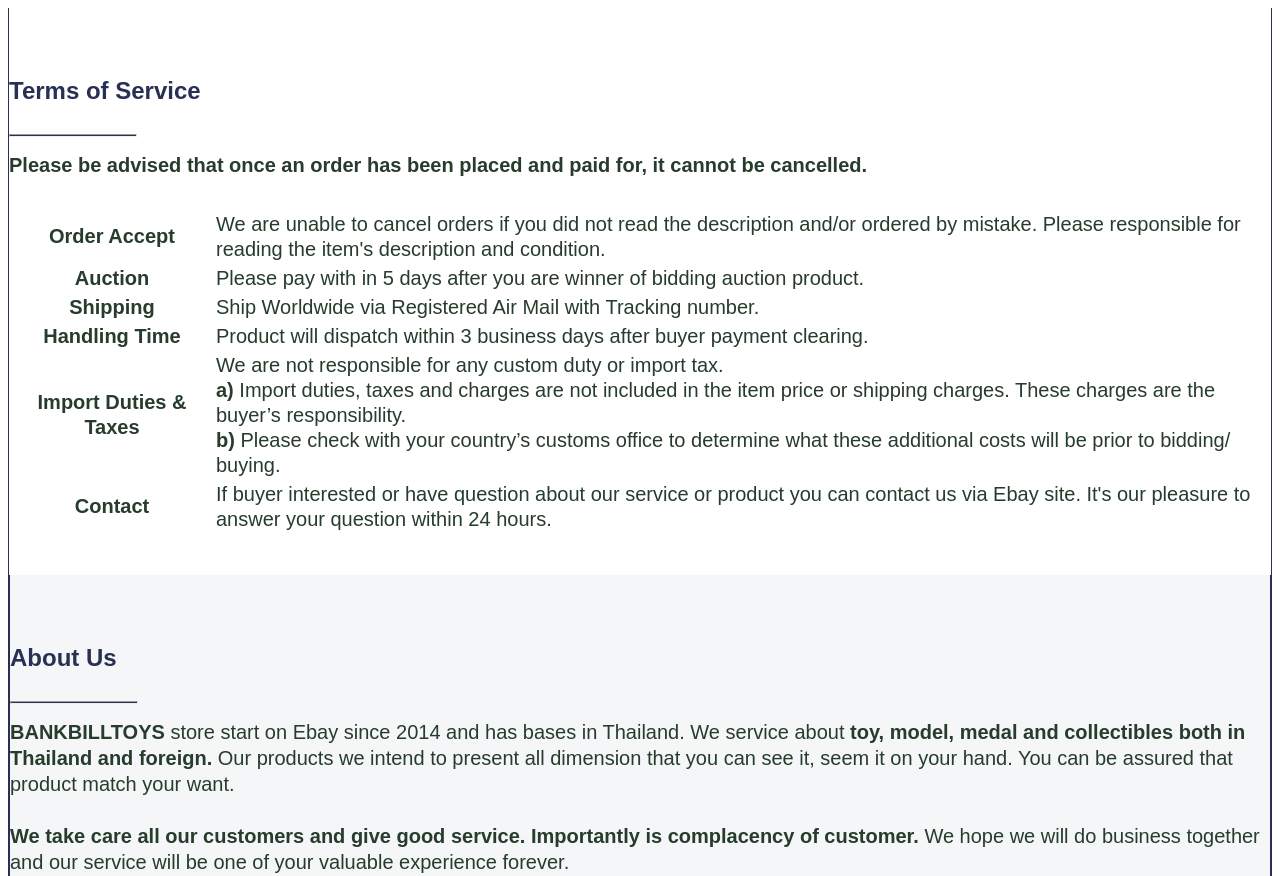
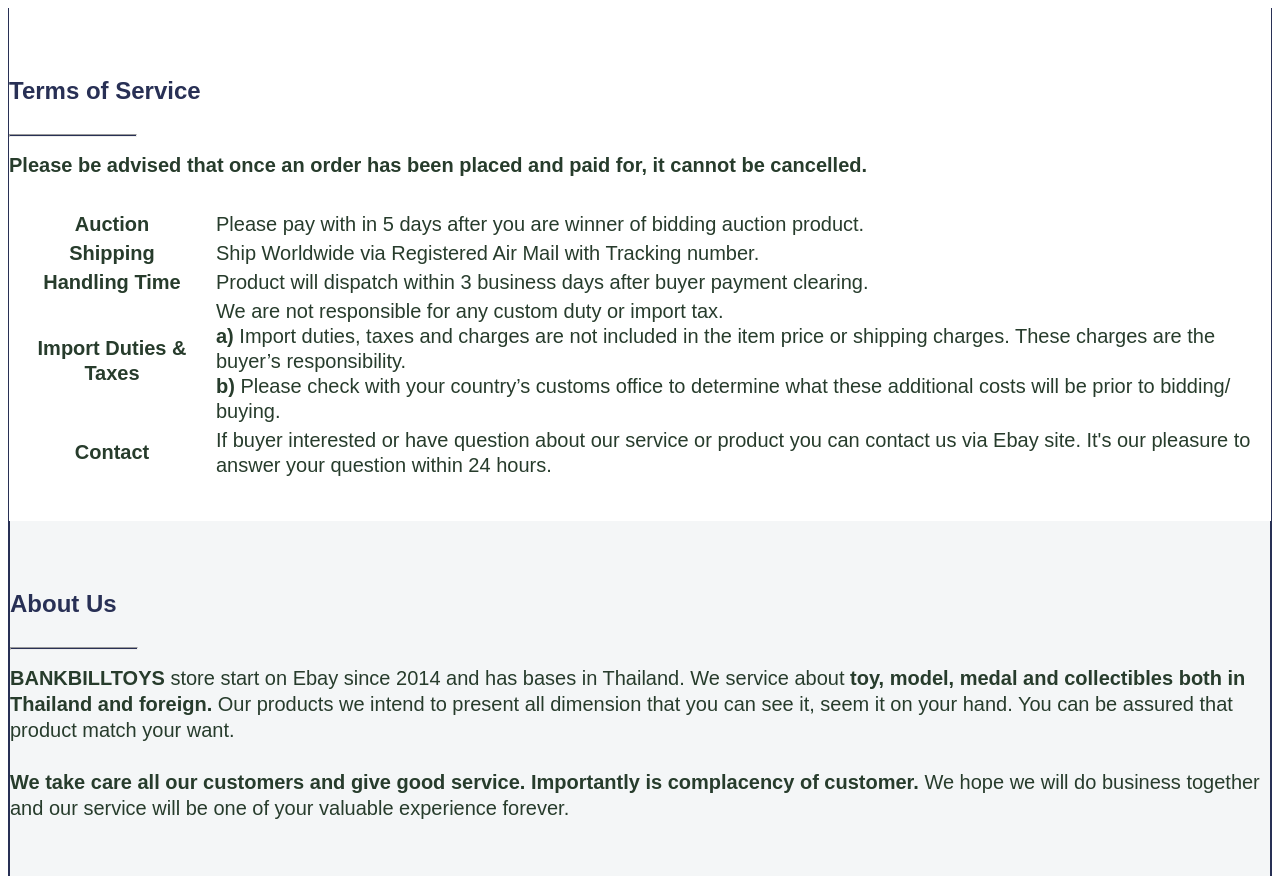
Before and after one commit to BANKBILL2/EBAY_BANKBILLTOYS_HTML_TEMPLATE_BOTTOM, a plain HTML site: page index.html in a window 1280 px wide. Shown: the top 876 px of the page. Drawn offline with Linux system fonts and the light colour scheme.

Commit message:
Update index.html

```diff
--- a/index.html
+++ b/index.html
@@ -18,12 +18,6 @@
 
         <table class="table table-responsive table-borderless" style="color: #273C2C; line-height: 25px; margin-top: 30px; font-size: 20px;">
             <tbody>
-
-                <!--Edit Order Accept-->
-                <tr>
-                    <th scope="row" style="color: #273C2C;  width: 200px;"><font face="Arial">Order Accept</font></th>
-                    <td><font face="Arial">We are unable to cancel orders if you did not read the description and/or ordered by mistake. Please responsible for reading the item's description and condition.</font></td>
-                </tr>
 
                 <!--Edit Auction-->
                 <tr>
```
